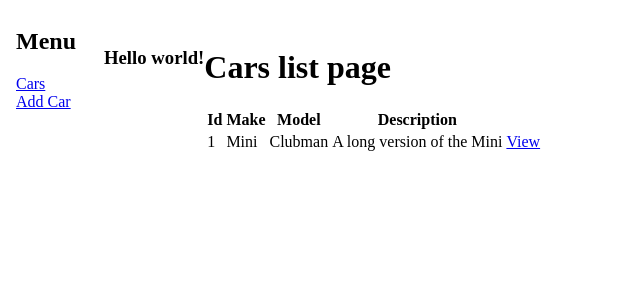
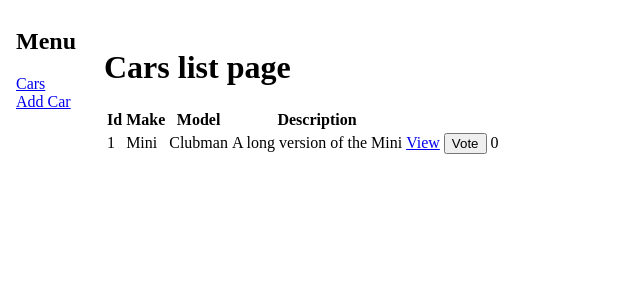
Before and after one commit to uerbzr/cicd, an Angular app: page /cars in a window 1280 px wide. Shown: the top 300 px of the page, without its empty margins (0-640 px from the left). Built offline with nearby package versions, Linux system fonts and the light colour scheme.

Commit message:
added voting at last

```diff
--- a/src/app/app.component.html
+++ b/src/app/app.component.html
@@ -1,5 +1,4 @@
 <app-menu></app-menu>
 <div class="page">
-  <h3>Hello world!</h3>
   <router-outlet></router-outlet>
 </div>
--- a/src/app/cars/list/list.component.html
+++ b/src/app/cars/list/list.component.html
@@ -16,6 +16,8 @@
       <td>{{ c.model }}</td>
       <td>{{ c.description }}</td>
       <td><a routerLink="/cars/{{ c.id }}">View</a></td>
+      <td><button (click)="voteAdd(c.id!)">Vote</button></td>
+      <td>{{ voteCount(c.id!) }}</td>
     </tr>
   </tbody>
 </table>
--- a/src/app/cars/list/list.component.ts
+++ b/src/app/cars/list/list.component.ts
@@ -1,12 +1,23 @@
-import { Component } from '@angular/core';
+import { Component, Input } from '@angular/core';
 import { CarService } from '../car.service';
 import { Car } from '../models/car';
+import { VotingService } from '../voting.service';
 @Component({
   selector: 'app-list',
   templateUrl: './list.component.html',
   styleUrl: './list.component.css',
 })
 export class ListComponent {
-  constructor(private readonly carService: CarService) {}
+  constructor(
+    private readonly carService: CarService,
+    private readonly votingService: VotingService
+  ) {}
+  @Input() numberofvotes = 0;
   cars: Car[] = this.carService.cars;
+  voteCount(id: number) {
+    return this.votingService.CountVotes(id);
+  }
+  voteAdd(id: number) {
+    this.votingService.AddVote(id);
+  }
 }
--- /dev/null
+++ b/src/app/cars/voting.service.ts
@@ -0,0 +1,15 @@
+import { Injectable } from '@angular/core';
+
+@Injectable({
+  providedIn: 'root',
+})
+export class VotingService {
+  constructor() {}
+  votesArray: number[] = [];
+  AddVote(id: number) {
+    this.votesArray.push(id);
+  }
+  CountVotes(id: number) {
+    return this.votesArray.filter((x) => x === id).length;
+  }
+}
```
Also changed, not shown: 1 other file (tests, documents, lock files or other folders).
